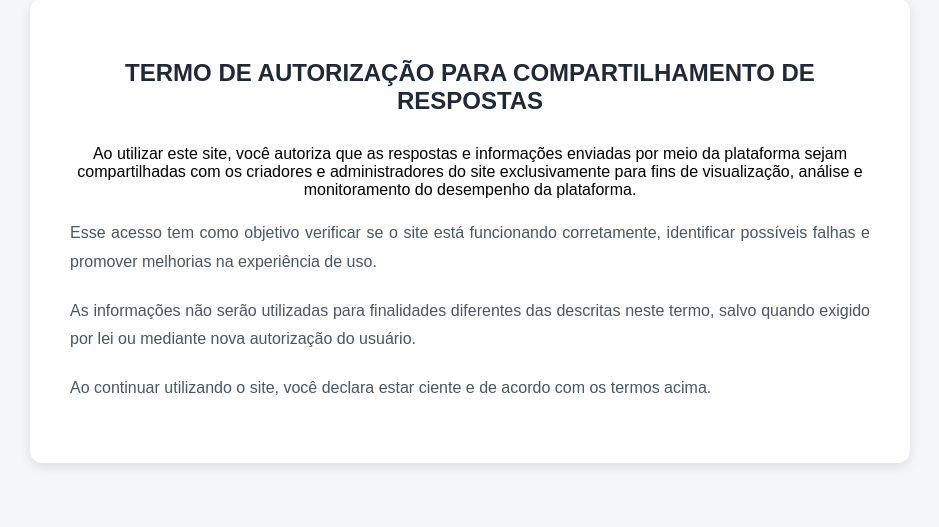
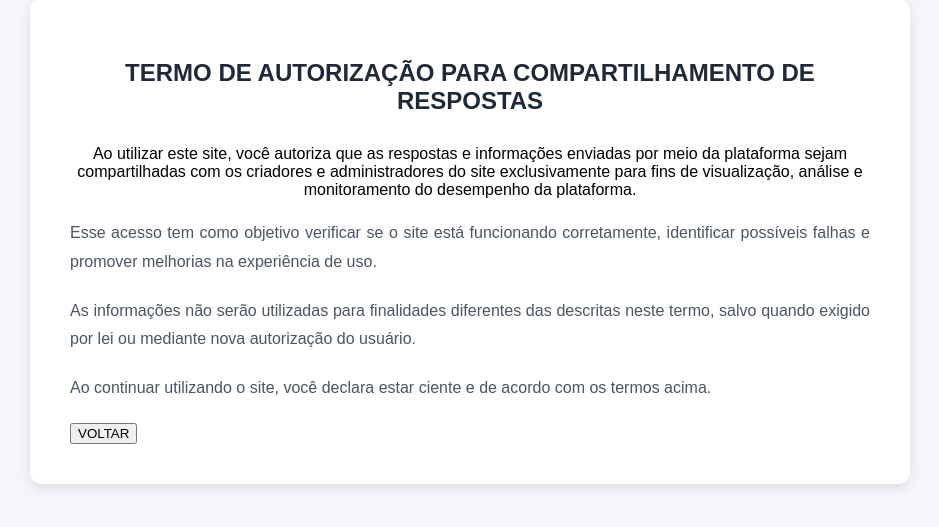
Before and after one commit to arthurandriws-ctrl/PsicoFinancas, a Flask app: template projeto integrador/templates/termos.html in a window 1280 px wide. Shown: the part 41-568 px from the top of the page, without its empty margins (170-1109 px from the left). Run offline with Flask 3, Linux system fonts and the light colour scheme; the template is opened without the code that fills it, so the values that code supplies are empty.

Commit message:
Update termos.html

```diff
--- a/projeto integrador/templates/termos.html
+++ b/projeto integrador/templates/termos.html
@@ -40,6 +40,12 @@
             Ao continuar utilizando o site, você declara estar ciente e de acordo
             com os termos acima. </center>
         </p>
+         <button
+        class="btn-voltar"
+        type="button"
+        onclick="window.location.href='cadastro.html'">
+
+        VOLTAR
 
 </body>
 </html>
```
